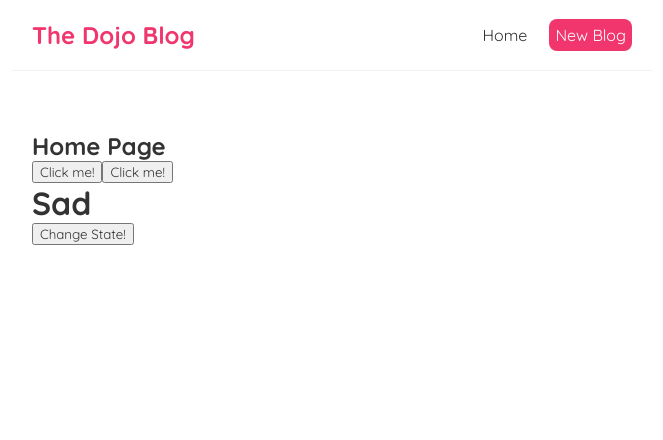
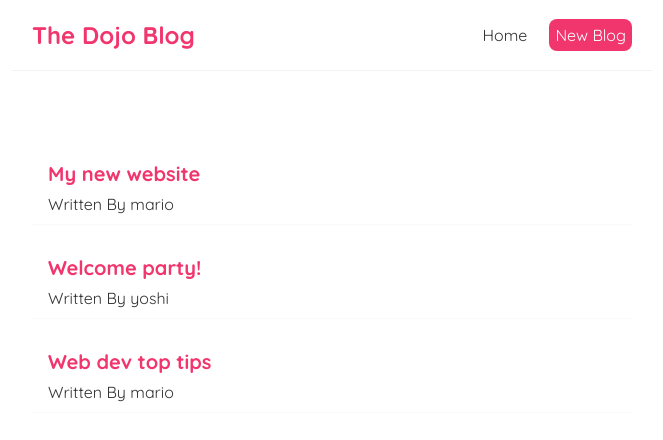
Before and after one commit to rtorres90/react-2023, a React (Create React App) app in the folder dojo-blog/: page / in a window 1280 px wide. Shown: the top 440 px of the page, without its empty margins (308-971 px from the left). Built offline with nearby package versions, Linux system fonts and the light colour scheme.

Commit message:
iterating lists

```diff
--- a/dojo-blog/src/Home.js
+++ b/dojo-blog/src/Home.js
@@ -1,29 +1,22 @@
 import {useState} from 'react';
 
 const Home = () => {
-    const [status, setStatus] = useState('Sad');
-
-    const handleClick = (e)=>{
-        alert("hello!")
-        console.log(e)
-    }
-
-    const handleSecondClick = (name, e)=>{
-        alert("Hello, " + name)
-        console.log(e)
-    }
-
-    const handleThirdClick = () => {
-        setStatus("Happy!")
-    }
+    const [blogs, setBlogs] = useState([
+        { title: 'My new website', body: 'lorem ipsum...', author: 'mario', id: 1 },
+        { title: 'Welcome party!', body: 'lorem ipsum...', author: 'yoshi', id: 2 },
+        { title: 'Web dev top tips', body: 'lorem ipsum...', author: 'mario', id: 3 }
+      ])
 
     return (
         <div className="home">
-            <h2>Home Page</h2>
-            <button onClick={handleClick}>Click me!</button>
-            <button onClick={(e) => handleSecondClick("Sococo", e)}>Click me!</button>
-            <h1>{ status }</h1>
-            <button onClick={handleThirdClick}>Change State!</button>
+            {
+                blogs.map(blog => (
+                    <div className="blog-preview" key={blog.id}>
+                        <h2>{blog.title}</h2>
+                        <p>Written By {blog.author}</p>
+                    </div>
+                ))
+            }
         </div>
      );
 
--- a/dojo-blog/src/index.css
+++ b/dojo-blog/src/index.css
@@ -33,3 +33,18 @@
   margin: 40px auto;
   padding: 20px;
 }
+
+/* blog previews / list */
+.blog-preview {
+  padding: 10px 16px;
+  margin: 20px 0;
+  border-bottom: 1px solid #fafafa;
+}
+.blog-preview:hover {
+  box-shadow: 1px 3px 5px rgba(0,0,0,0.1);
+}
+.blog-preview h2 {
+  font-size: 20px;
+  color: #f1356d;
+  margin-bottom: 8px;
+}
```
